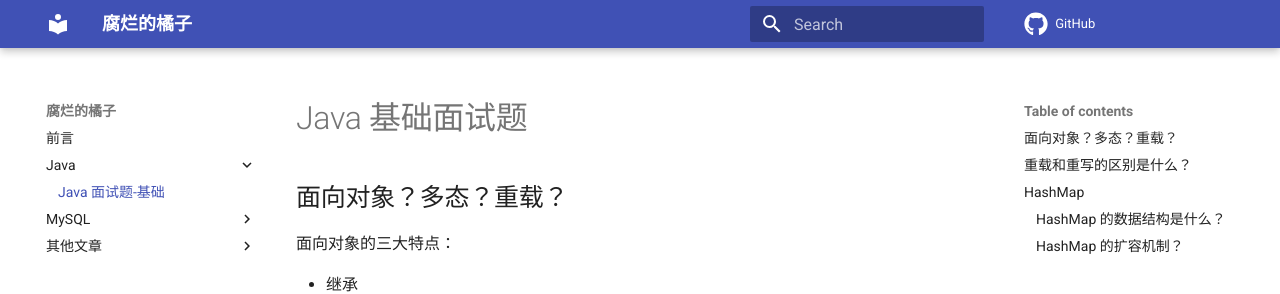
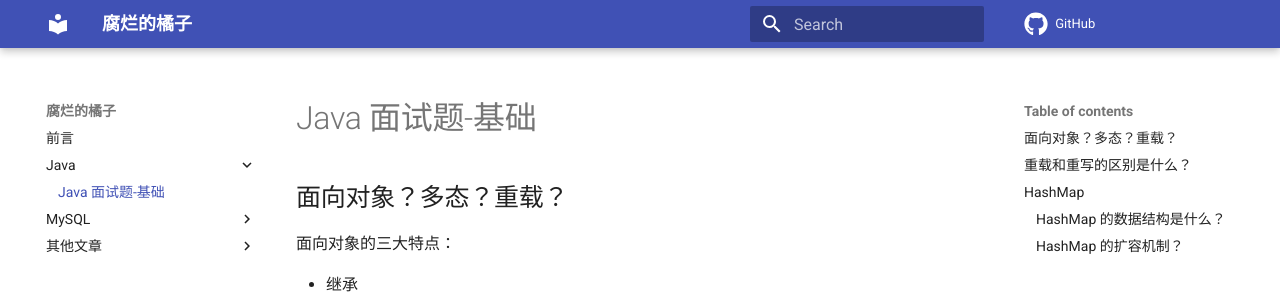
Before and after one commit to z1ming/cs-Hydra, an MkDocs documentation site: the page built from docs/文章/Java-base.md, in a window 1280 px wide and 900 px high. Shown: the top 294 px of the window. Built offline with MkDocs 1.6.1 and Material for MkDocs 9.7.7, drawn with Linux system fonts in a browser that asks for light colours; comment, search, counter and statistics services are not loaded.

```diff
--- a/docs/文章/Java-base.md
+++ b/docs/文章/Java-base.md
@@ -1,4 +1,4 @@
-# Java 基础面试题
+# Java 面试题-基础
 
 ## 面向对象？多态？重载？
 
```
